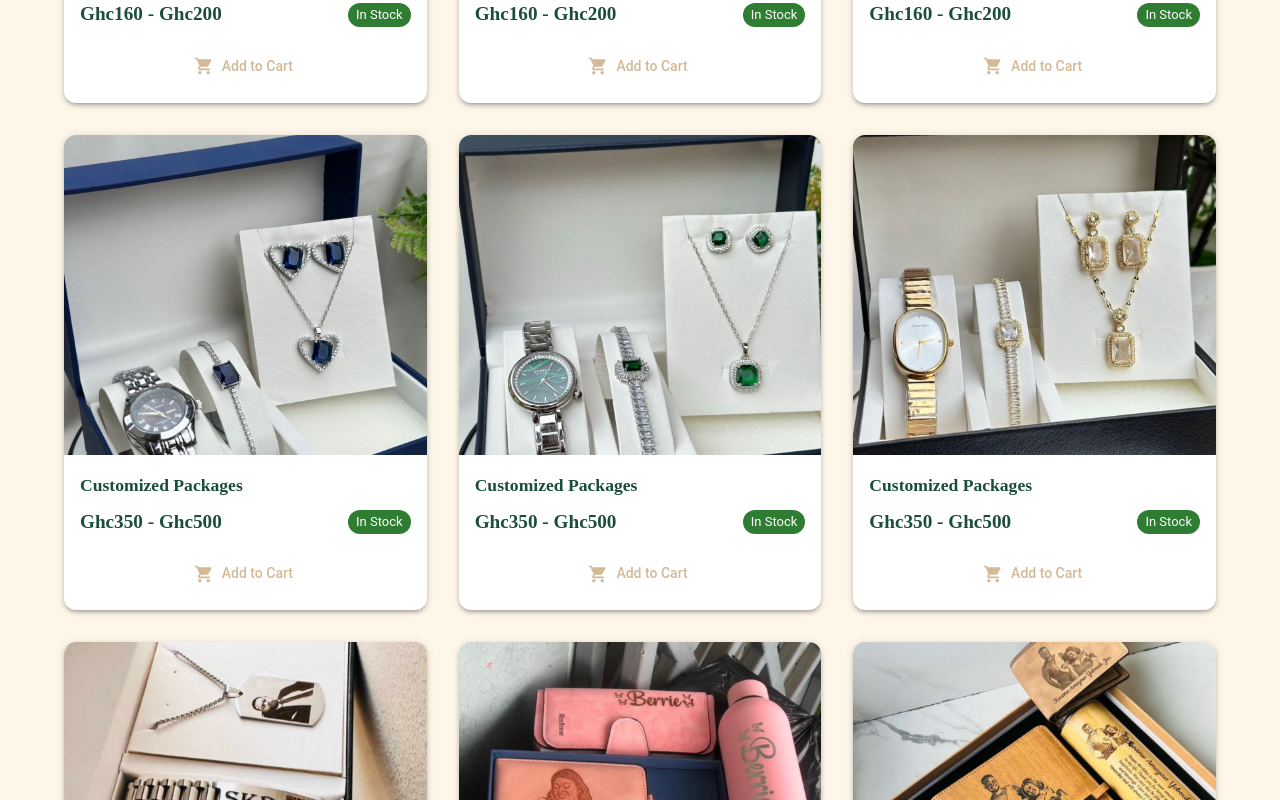
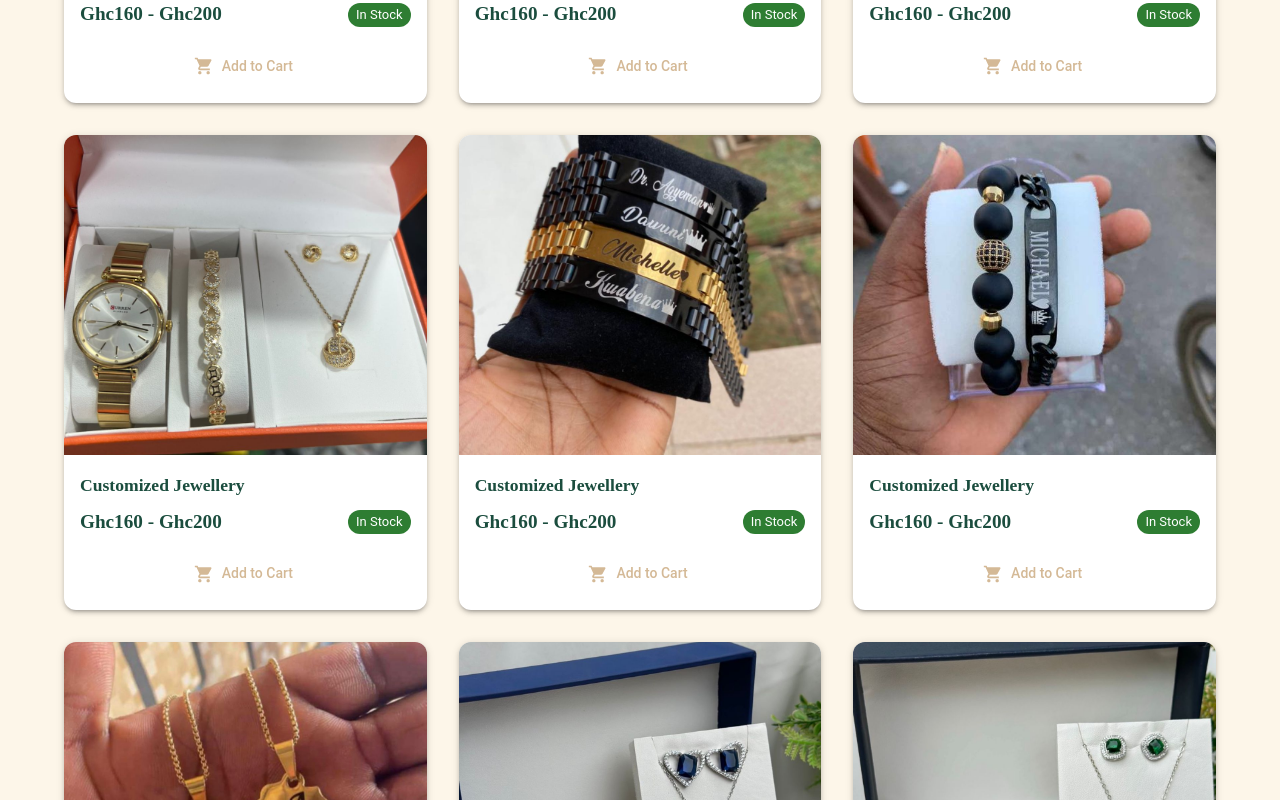
Before and after one commit to kenya194/beadia_beyond, a React (Create React App) app in the folder beadia/: page /products in a window 1280 px wide. Shown: the part 6700-7500 px from the top of the page. Built offline with nearby package versions, Linux system fonts and the light colour scheme.

Commit message:
Product update

```diff
--- a/beadia/src/pages/ProductList.js
+++ b/beadia/src/pages/ProductList.js
@@ -93,7 +93,7 @@ const generateProducts = () => {
     });
   }
 
-  for (let i = 1; i <= 6; i++) {
+  for (let i = 1; i <= 10; i++) {
     products.push({
       id: id++,
       name: `Customized Jewellery`,
```
